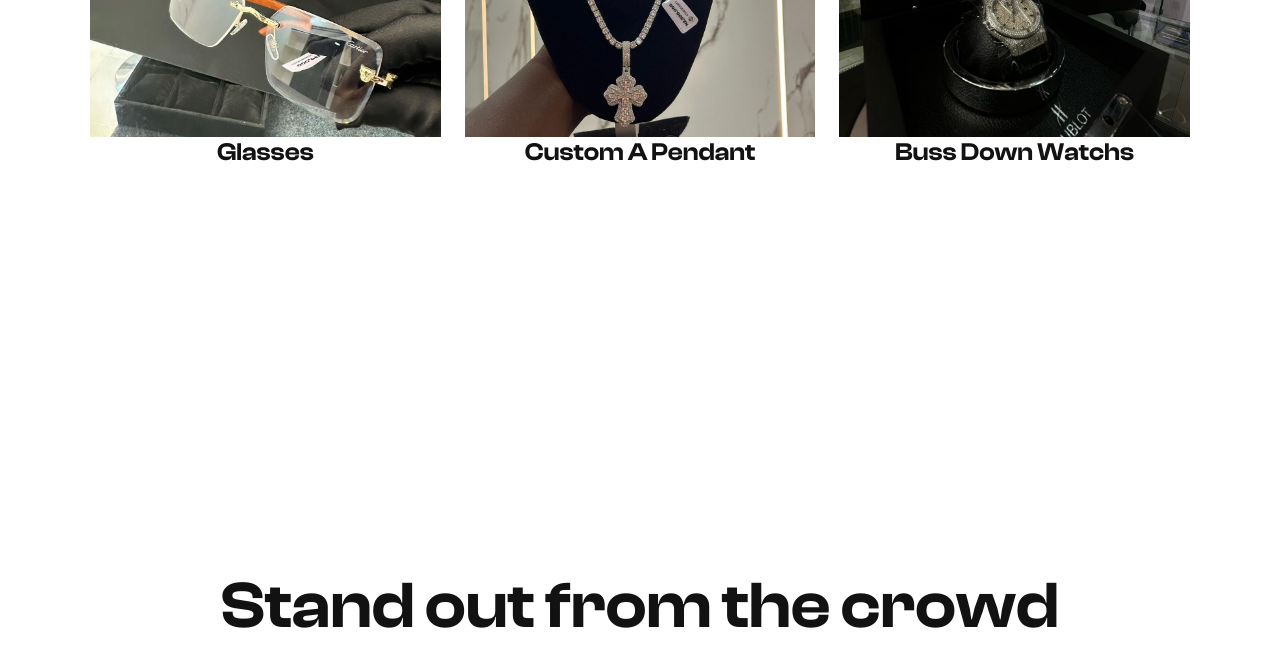
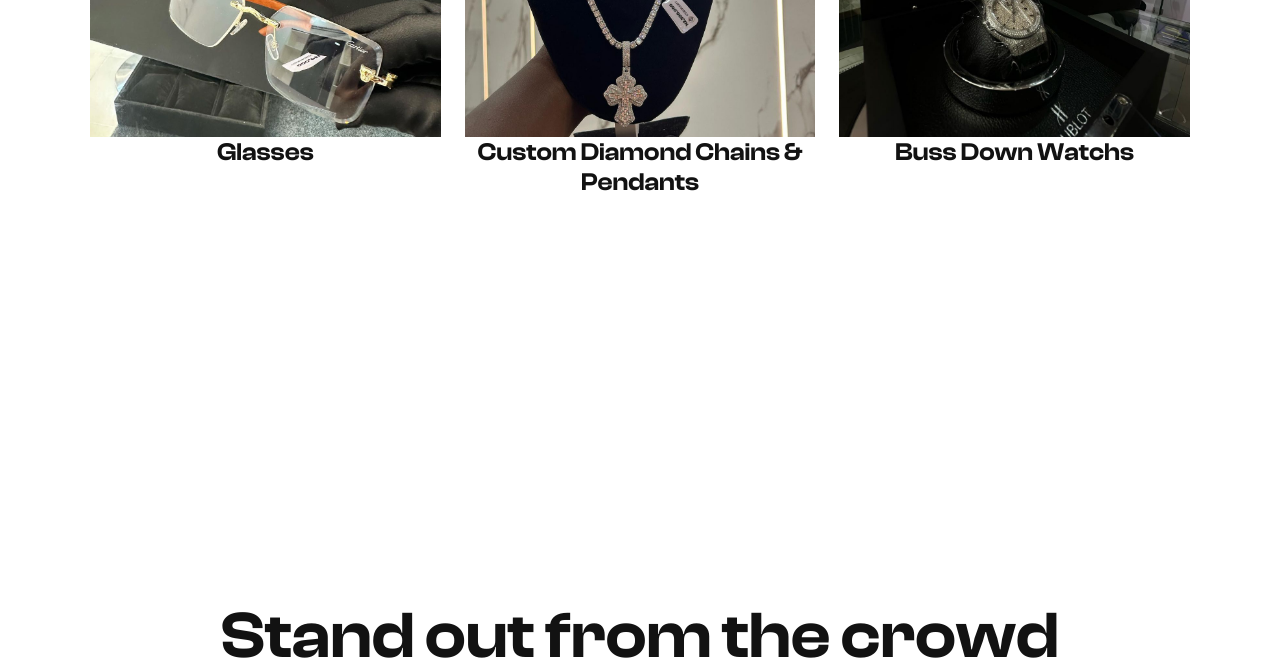
Before and after one commit to Gigx267/ICEBYFLEXSTOREUPDTEWITHPRODUCTS, a plain HTML site: page index.html in a window 1280 px wide. Shown: the part 2660-3329 px from the top of the page. Drawn offline with nearby package versions, Linux system fonts and the light colour scheme.

Commit message:
index.html

```diff
--- a/index.html
+++ b/index.html
@@ -290,7 +290,7 @@
                 alt="" class="img-cover">
             </figure>
             <h3 class="h4 title">
-              <a href="PendantsCustomize.html" class="card-title"> Custom A Pendant   </a>
+              <a href="PendantsCustomize.html" class="card-title"> Custom Diamond Chains &  Pendants   </a>
             </h3>
 
 
```
